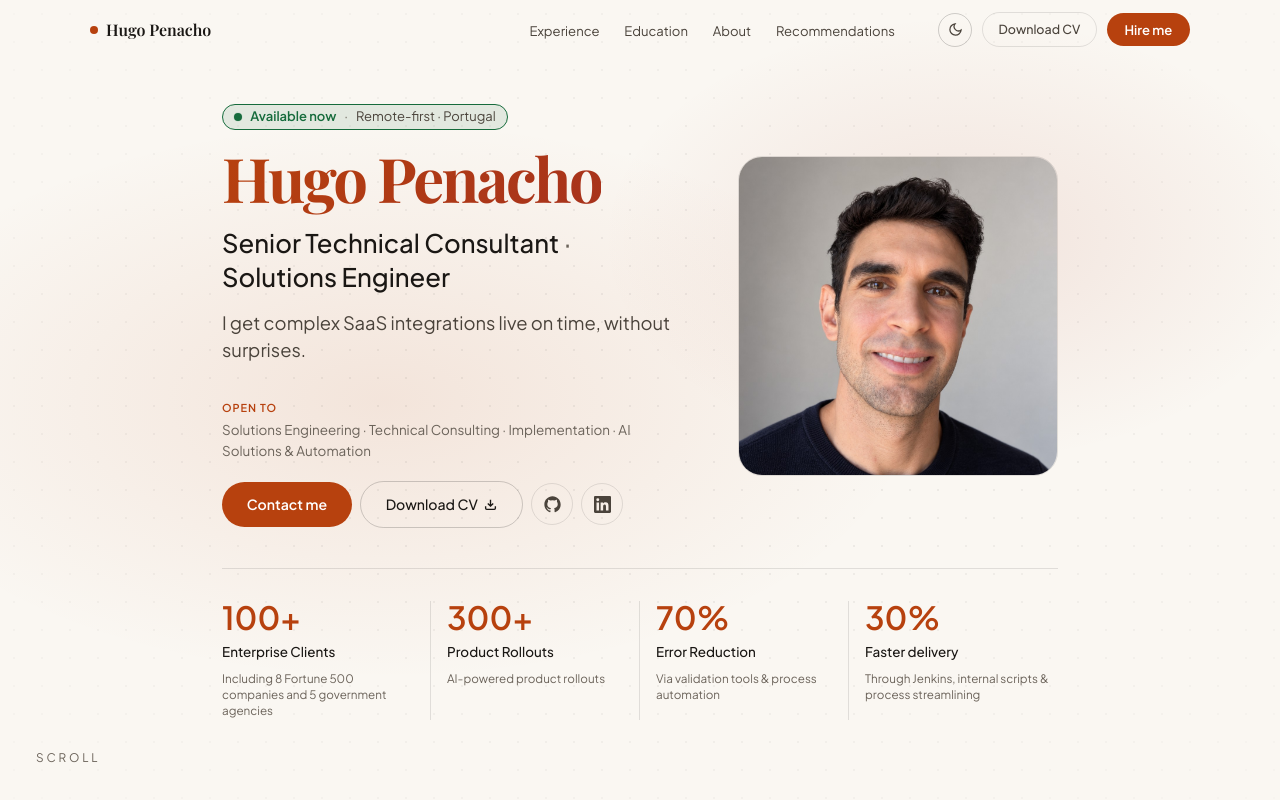
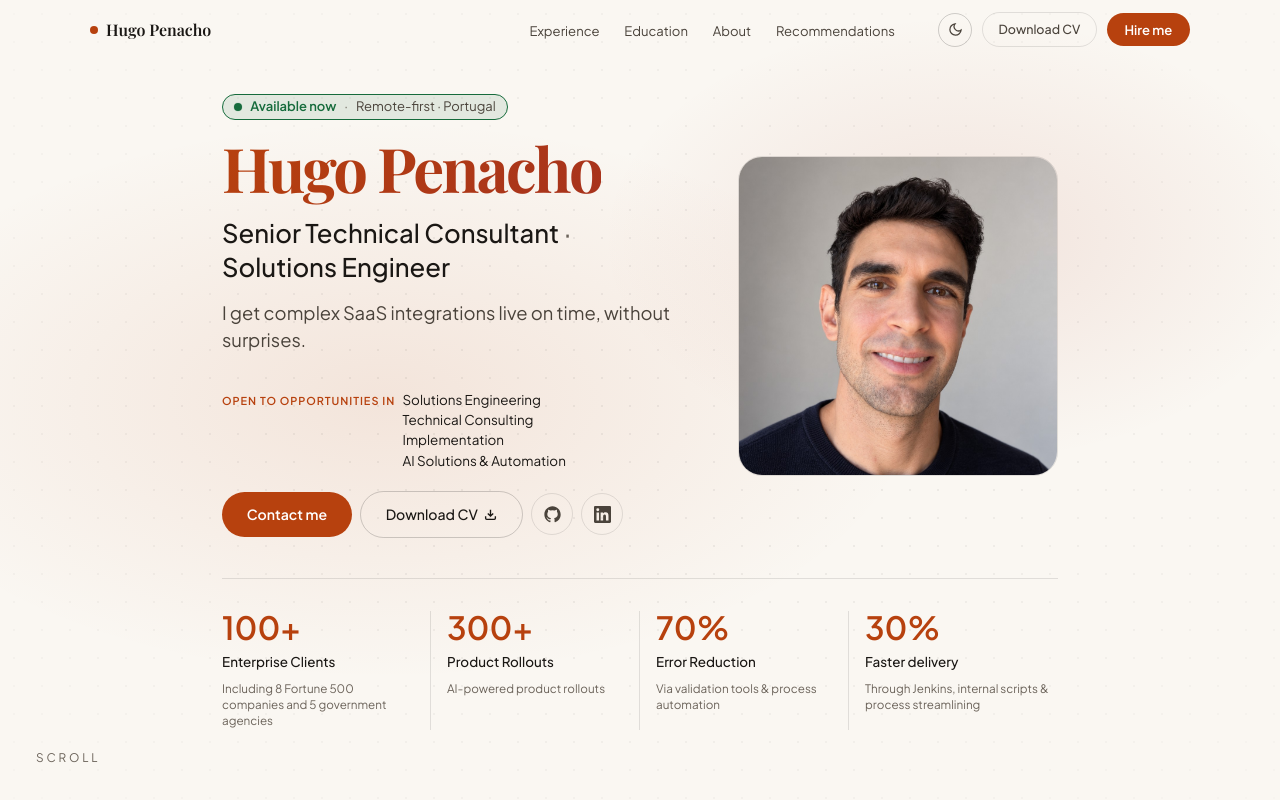
Before and after one commit to hpenacho/portfolio-website, a Next.js app: page / in a window 1280 px wide. Shown: the top 800 px of the page. Built offline with nearby package versions, Linux system fonts and the light colour scheme.

Commit message:
Make target roles more prominent in hero

```diff
--- a/components/Hero.jsx
+++ b/components/Hero.jsx
@@ -47,9 +47,13 @@ export default function Hero() {
             <p className={styles.proofLine}>{person.proofLine}</p>
 
             {openToRoles.length > 0 && (
-              <div className={styles.roleTargets} aria-label="Open to opportunities in">
-                <span className={styles.roleTargetsLabel}>Open to</span>
-                <span className={styles.roleTargetsText}>{openToRoles.join(' · ')}</span>
+              <div className={styles.roleTargets}>
+                <p className={styles.roleTargetsLabel}>Open to opportunities in</p>
+                <ul className={styles.roleTargetsList} aria-label="Target roles">
+                  {openToRoles.map(role => (
+                    <li key={role} className={styles.roleTarget}>{role}</li>
+                  ))}
+                </ul>
               </div>
             )}
 
```
